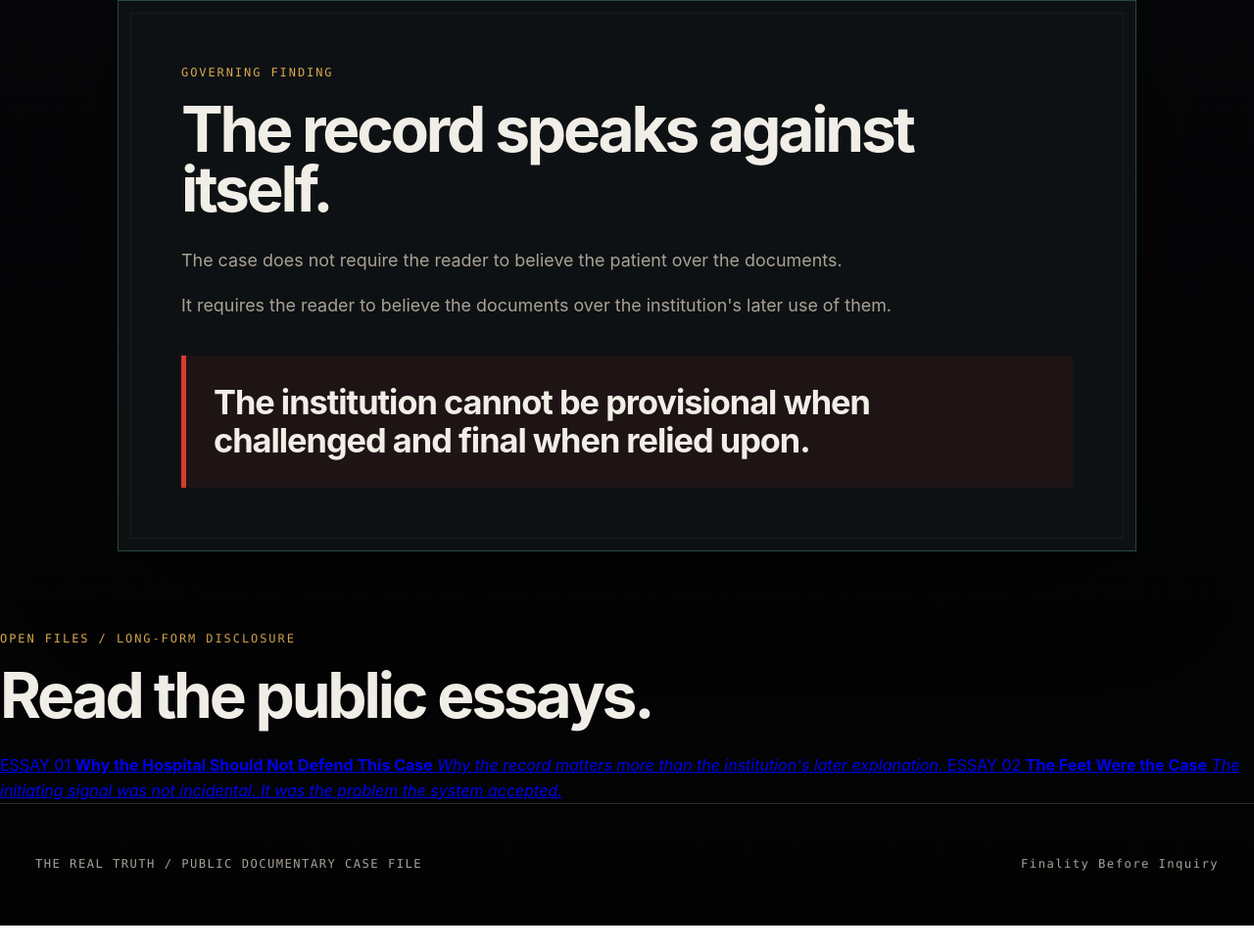
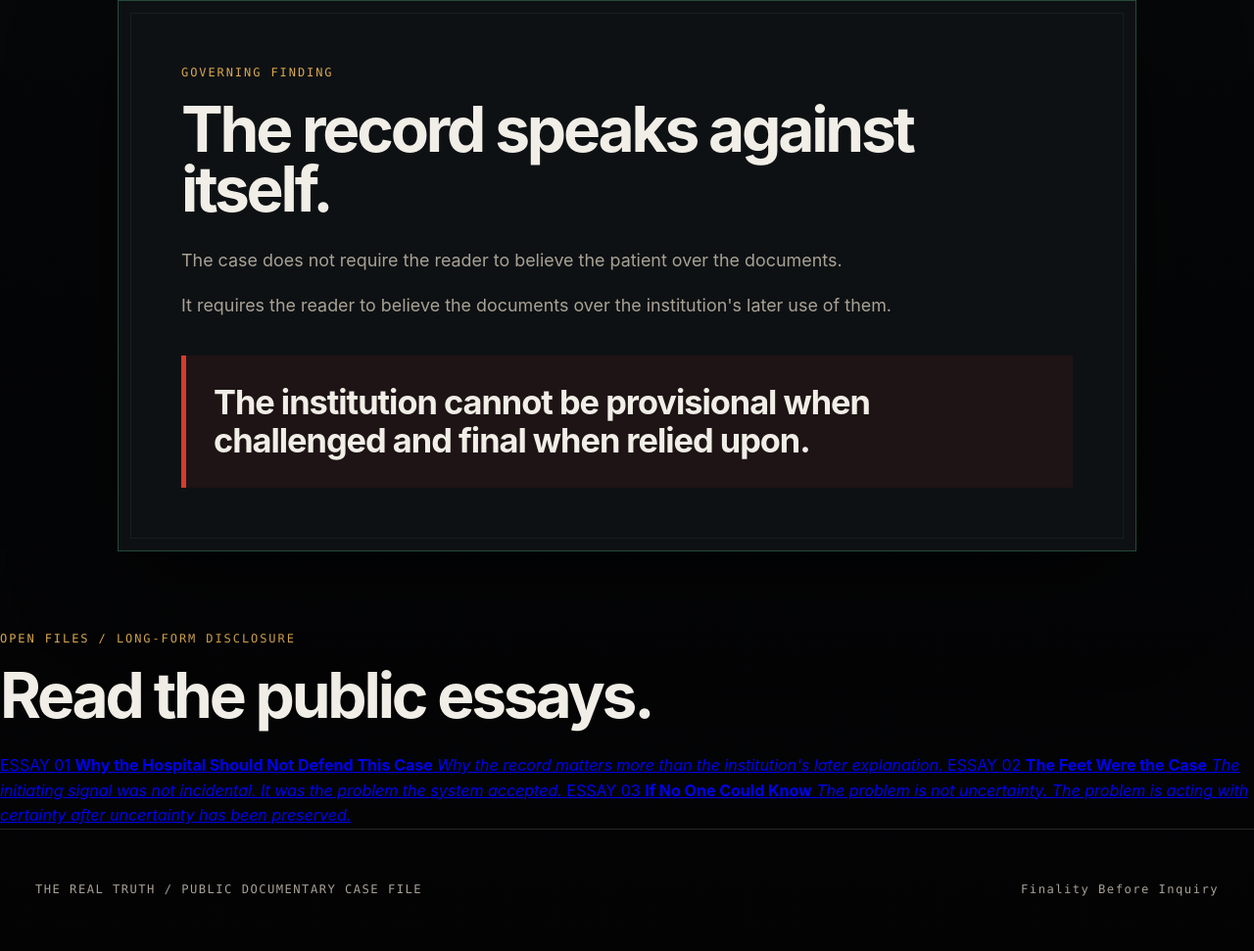
Before and after one commit to TitanicParker/the-real-truth, a plain HTML site: page index.html in a window 1280 px wide. Shown: the part 3159-4130 px from the top of the page at 98% size. Before the commit the page ends 4104 px from the top, so only its background shows below. Drawn offline with Linux system fonts and the light colour scheme.

Commit message:
Link third essay from homepage

```diff
--- a/index.html
+++ b/index.html
@@ -178,6 +178,11 @@
           <strong>The Feet Were the Case</strong>
           <em>The initiating signal was not incidental. It was the problem the system accepted.</em>
         </a>
+        <a class="essay-link-card" href="essays/if-no-one-could-know.html">
+          <span>ESSAY 03</span>
+          <strong>If No One Could Know</strong>
+          <em>The problem is not uncertainty. The problem is acting with certainty after uncertainty has been preserved.</em>
+        </a>
       </div>
     </section>
   </main>
```
